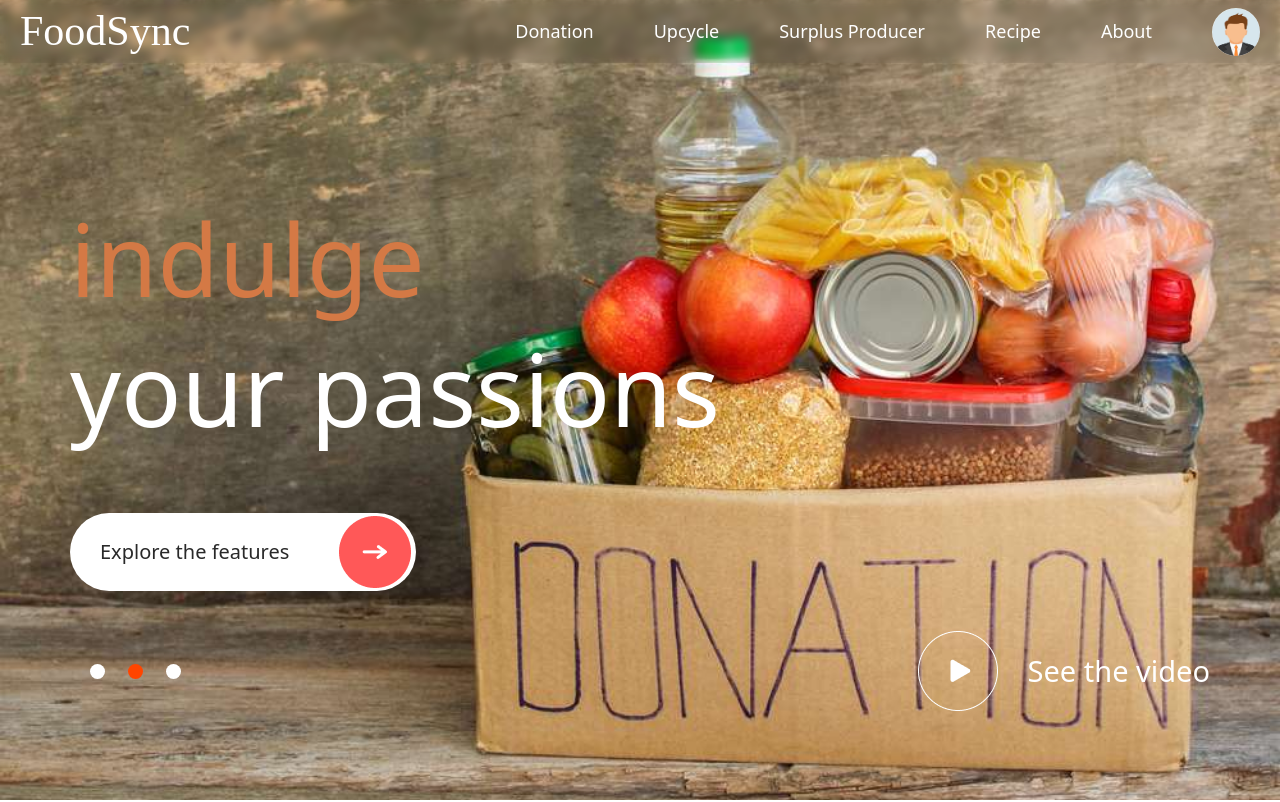
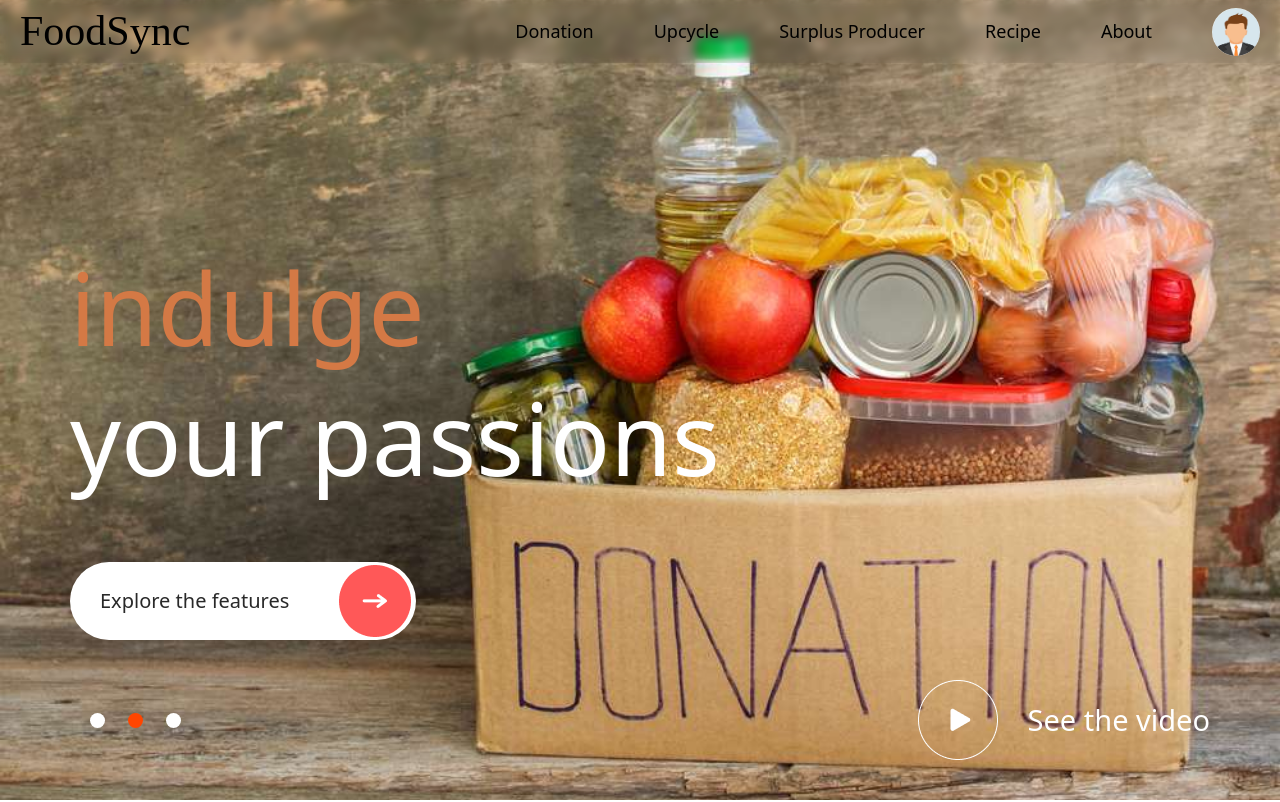
Before and after one commit to Shivam-821/food-sync, a React (Vite) app in the folder Frontend/: page / in a window 1280 px wide. Shown: the top 802 px of the page. Built offline with nearby package versions, Linux system fonts and the light colour scheme.

Commit message:
nav bar updated

```diff
--- a/Frontend/src/Components/Hero/Hero.jsx
+++ b/Frontend/src/Components/Hero/Hero.jsx
@@ -5,7 +5,7 @@ import pause_icon from '../../assets/pause_icon.png'
 
 const hero = ({heroData,setHeroCount,heroCount,setPlayStatus,playStatus}) => {
   return (
-    <div className='hero'>
+    <div className='hero pt-28'>
       <div className='hero-text'>
         <p className='first'>{heroData.text1}</p>
         <p className='second'>{heroData.text2}</p>
--- a/Frontend/src/Components/Navbar/Navbar.jsx
+++ b/Frontend/src/Components/Navbar/Navbar.jsx
@@ -12,21 +12,21 @@ const Navbar = () => {
   };
 
   return (
-    <div className='nav backdrop-blur-xs backdrop-brightness-90 pl-5 pr-5 '>
-      <div className='nav-logo'><a href='#'>FoodSync</a></div>
+    <div className='nav fixed top-0 left-0 w-full backdrop-blur-xs backdrop-brightness-90 pl-5 pr-5'>
+      <div className='nav-logo'><a className='text-black' href='#'>FoodSync</a></div>
       <ul className='nav-menu'>
-        <li className=' hover:pb-2 cursor-pointer transition-all duration-200 relative group hidden lg:block'><a href='#'>Donation</a><div className="absolute bottom-0 w-full h-1 bg-white hidden group-hover:block  transition-all duration-200"></div></li>
-        <li className=' hover:pb-2 cursor-pointer transition-all duration-200 relative group hidden lg:block'><a href='#'>Upcycle</a>
-        <div className="absolute bottom-0 w-full h-1 bg-white hidden group-hover:block  transition-all duration-200"></div>
+        <li className=' hover:pb-2 cursor-pointer text-black transition-all duration-200 relative group hidden lg:block'><a href='#'>Donation</a><div className="absolute bottom-0 w-full h-1  bg-black hidden group-hover:block  transition-all duration-200"></div></li>
+        <li className=' hover:pb-2 cursor-pointer text-black transition-all duration-200 relative group hidden lg:block'><a href='#'>Upcycle</a>
+        <div className="absolute bottom-0 w-full h-1 bg-black hidden group-hover:block  transition-all duration-200"></div>
         </li>
-        <li className=' hover:pb-2 cursor-pointer transition-all duration-200 relative group hidden lg:block'><a href='#'>Surplus Producer</a>
-        <div className="absolute bottom-0 w-full h-1 bg-white hidden group-hover:block  transition-all duration-200"></div>
+        <li className=' hover:pb-2 cursor-pointer text-black transition-all duration-200 relative group hidden lg:block'><a href='#'>Surplus Producer</a>
+        <div className="absolute bottom-0 w-full h-1 bg-black hidden group-hover:block  transition-all duration-200"></div>
         </li>
-        <li className=' hover:pb-2 cursor-pointer transition-all duration-200 relative group hidden lg:block'><a href='#'>Recipe</a>
-        <div className="absolute bottom-0 w-full h-1 bg-white hidden group-hover:block  transition-all duration-200"></div>
+        <li className=' hover:pb-2 cursor-pointer text-black transition-all duration-200 relative group hidden lg:block'><a href='#'>Recipe</a>
+        <div className="absolute bottom-0 w-full h-1 bg-black hidden group-hover:block  transition-all duration-200"></div>
         </li>
-        <li className=' hover:pb-2 cursor-pointer transition-all duration-200 relative group hidden lg:block'><a href='#'>About</a>
-        <div className="absolute bottom-0 w-full h-1 bg-white hidden group-hover:block  transition-all duration-200"></div>
+        <li className=' hover:pb-2 cursor-pointer text-black transition-all duration-200 relative group hidden lg:block'><a href='#'>About</a>
+        <div className="absolute bottom-0 w-full h-1 bg-black hidden group-hover:block  transition-all duration-200"></div>
         </li>
         <li className='hover:text-blue-900 cursor-pointer'>
           {isLogin ? (
--- a/Frontend/src/Components/ScrollingText/ScrollingText.css
+++ b/Frontend/src/Components/ScrollingText/ScrollingText.css
@@ -1,6 +1,6 @@
 @keyframes scroll {
   0% {
-    transform: translateX(100%); /* Start off-screen to the right */
+    transform: translateX(0%); /* Start off-screen to the right */
   }
   100% {
     transform: translateX(-100%); /* End off-screen to the left */
```
